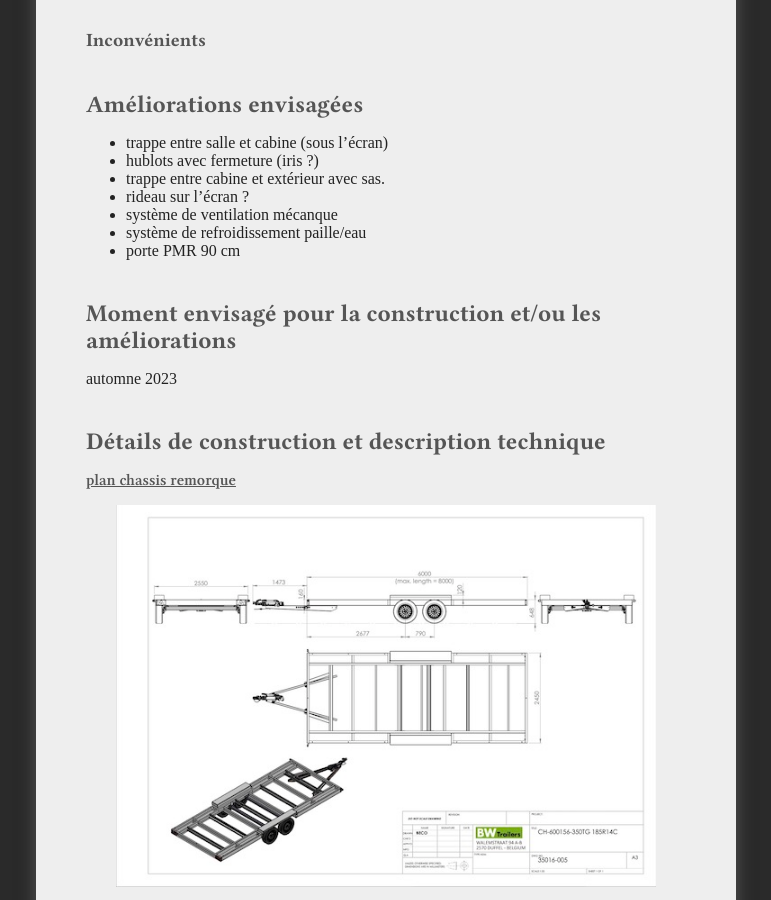
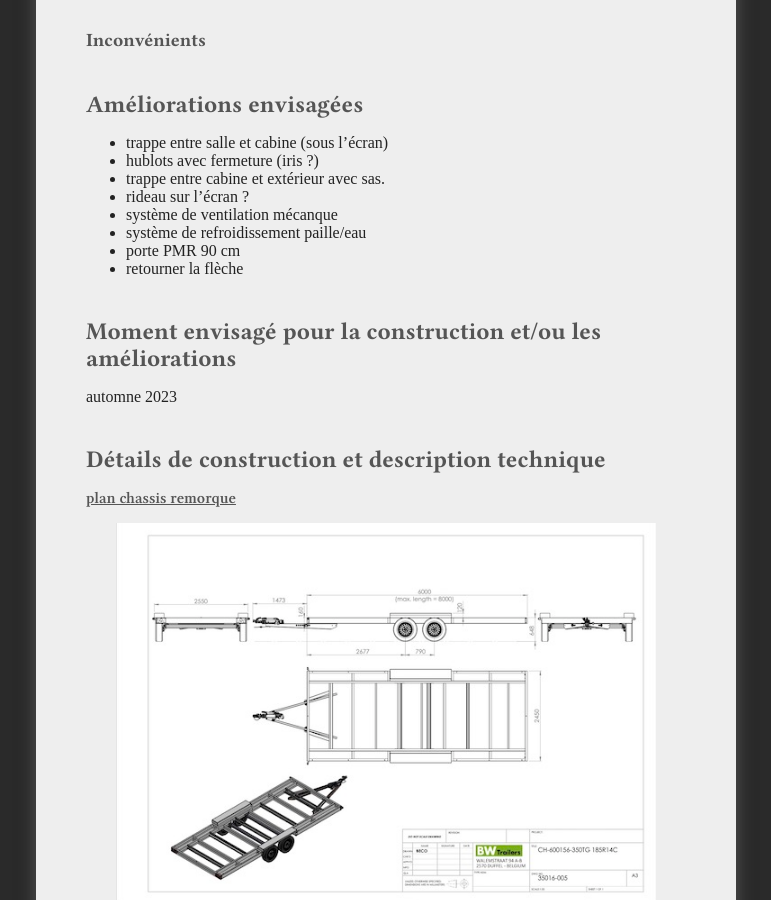
Before and after one commit to virginienokill/camera-obscura, a Jekyll site: the page built from contenu/prototypes/camera05.md, in a window 1280 px wide and 900 px high, scrolled down 1761 px. Shown: the whole window, without its empty margins (254-1025 px from the left). Built offline with Jekyll 4.4.1, drawn with Linux system fonts in a browser that asks for light colours; nearby versions of some CDN libraries; some web fonts are replaced; our own code applies the rules of GitHub Pages for plain Markdown files; a script that is not in the unit is left out; the repository's description, which GitHub fills in, is left out.

Commit message:
Update camera05.md

```diff
--- a/contenu/prototypes/camera05.md
+++ b/contenu/prototypes/camera05.md
@@ -43,6 +43,7 @@
 - système de ventilation mécanque
 - système de refroidissement paille/eau
 - porte PMR 90 cm
+- retourner la flèche
 
 ## Moment envisagé pour la construction et/ou les améliorations
 automne 2023
```
